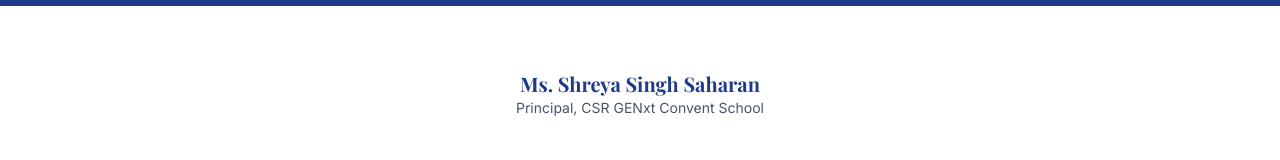
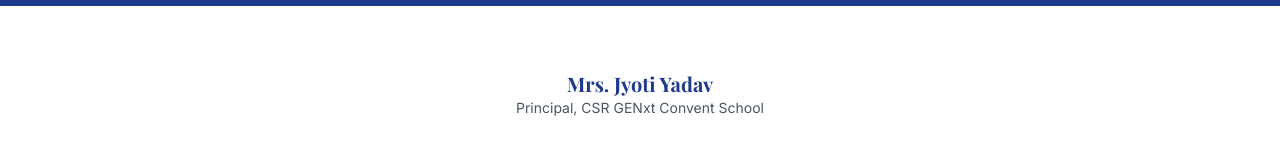
Before and after one commit to dhruvkarwasra/CSRGENxt, a React (Vite) app: page /principal-message in a window 1280 px wide. Shown: the part 479-639 px from the top of the page. Built offline with nearby package versions, Linux system fonts and the light colour scheme.

Commit message:
Update PrincipalMessage.tsx

```diff
--- a/src/pages/PrincipalMessage.tsx
+++ b/src/pages/PrincipalMessage.tsx
@@ -12,7 +12,7 @@
       <div className="container mx-auto px-6 py-16 max-w-4xl">
         <div className="flex flex-col gap-8 items-center text-center">
             <div>
-                <h3 className="text-xl font-bold text-school-blue">Ms. Shreya Singh Saharan</h3>
+                <h3 className="text-xl font-bold text-school-blue">Mrs. Jyoti Yadav</h3>
                 <p className="text-gray-600 text-sm mb-8">Principal, CSR GENxt Convent School</p>
             </div>
             <div className="text-left">
```
